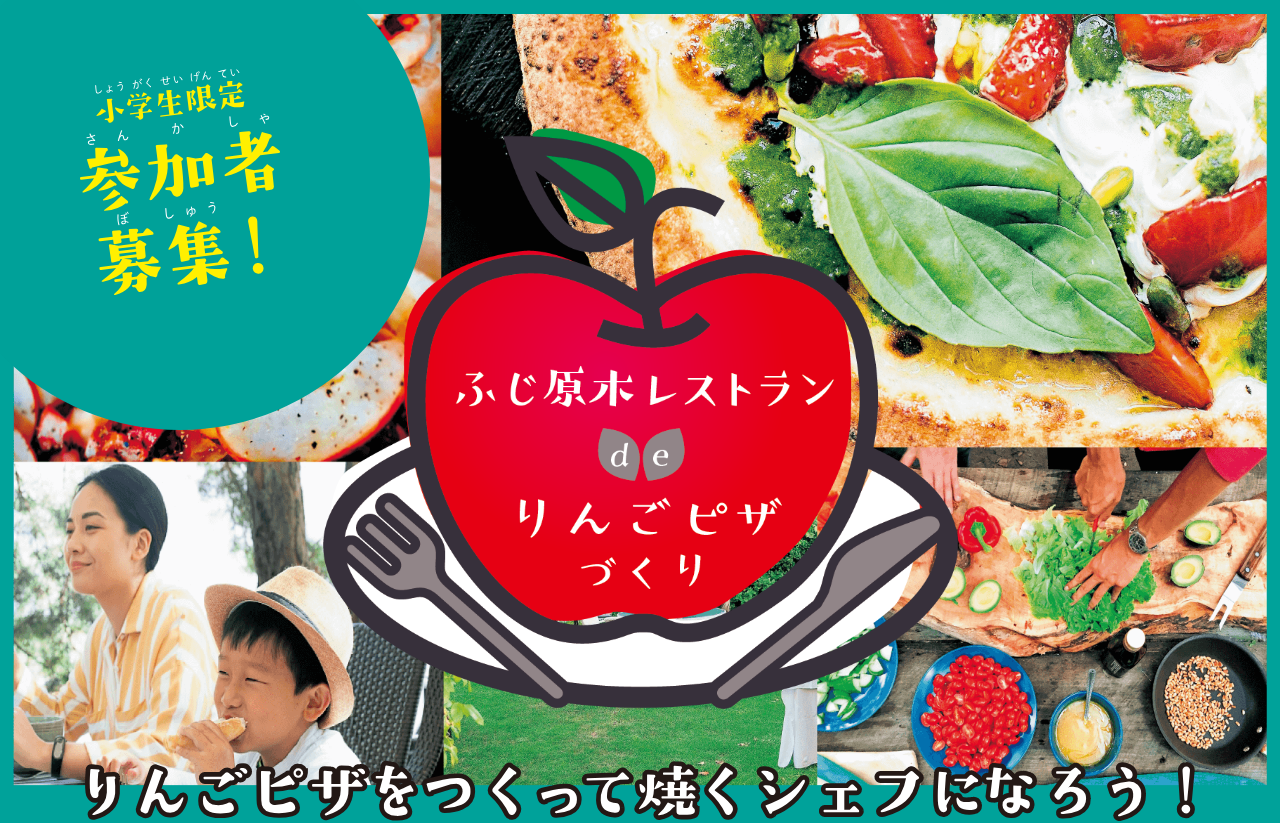
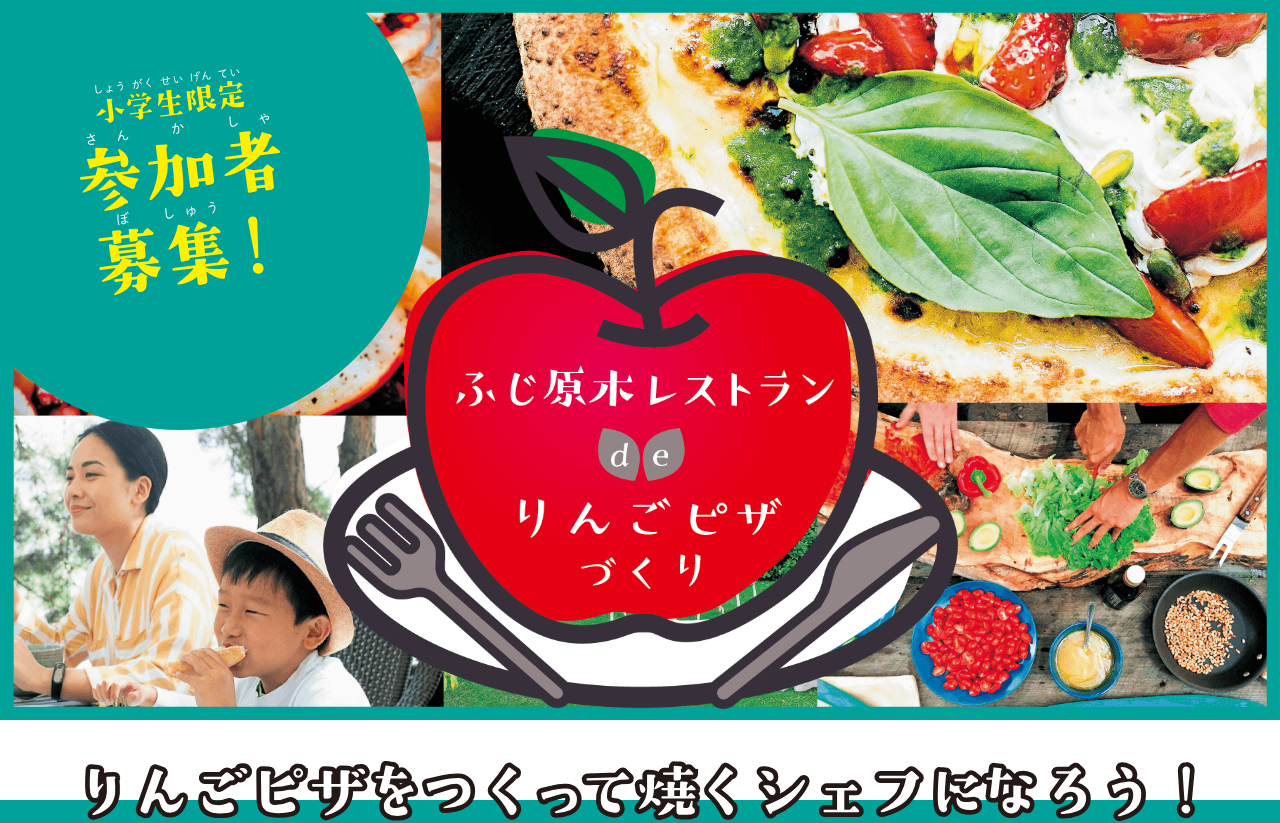
Before and after one commit to plus-agc-service-yamauchi/fujigenboku.com_2, a plain HTML site: page index.html in a window 1280 px wide. Shown: the top 823 px of the page. Drawn offline with Linux system fonts and the light colour scheme.

Commit message:
Update index.html

```diff
--- a/index.html
+++ b/index.html
@@ -27,7 +27,7 @@
 
 <body id="page-top">
     <!-- Header -->
-    <header class="masthead d-flex" style="background:url(img/hero.png) no-repeat; background-size:100% 100%;position:relative;">
+    <header class="masthead d-flex" style="background:url(img/hero.png) no-repeat; background-size:100%;position:relative;">
         <!-- PC -->
         <span class="d-none d-md-block" style="position:absolute;left:-70px;top:-70px;border-radius:50%;width:500px;height:500px;background:#00a199;color:#fff000; text-align:center;line-height: 500px;"><img src="img/entryorder.svg" width="200px"></span>
 
```
